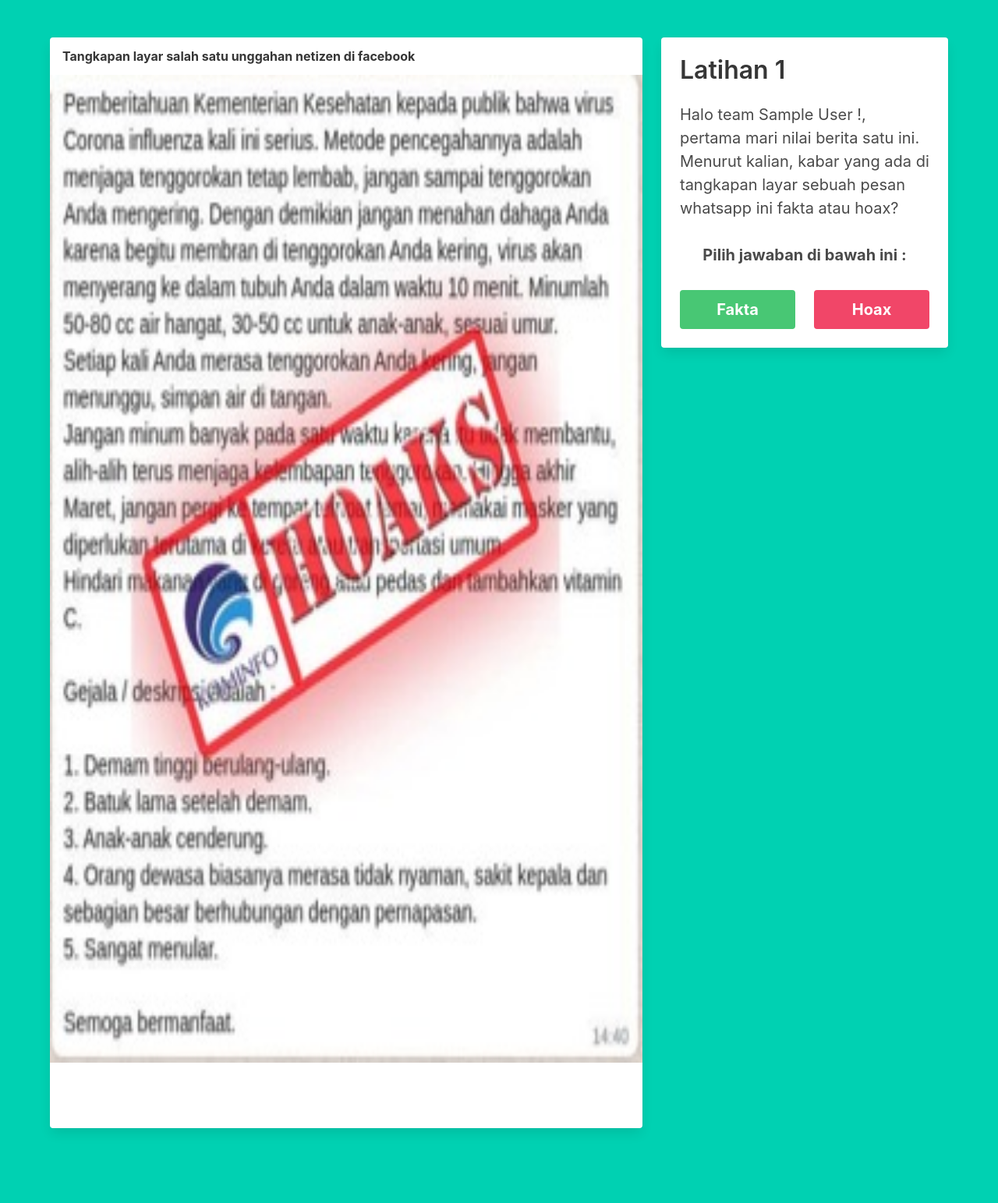
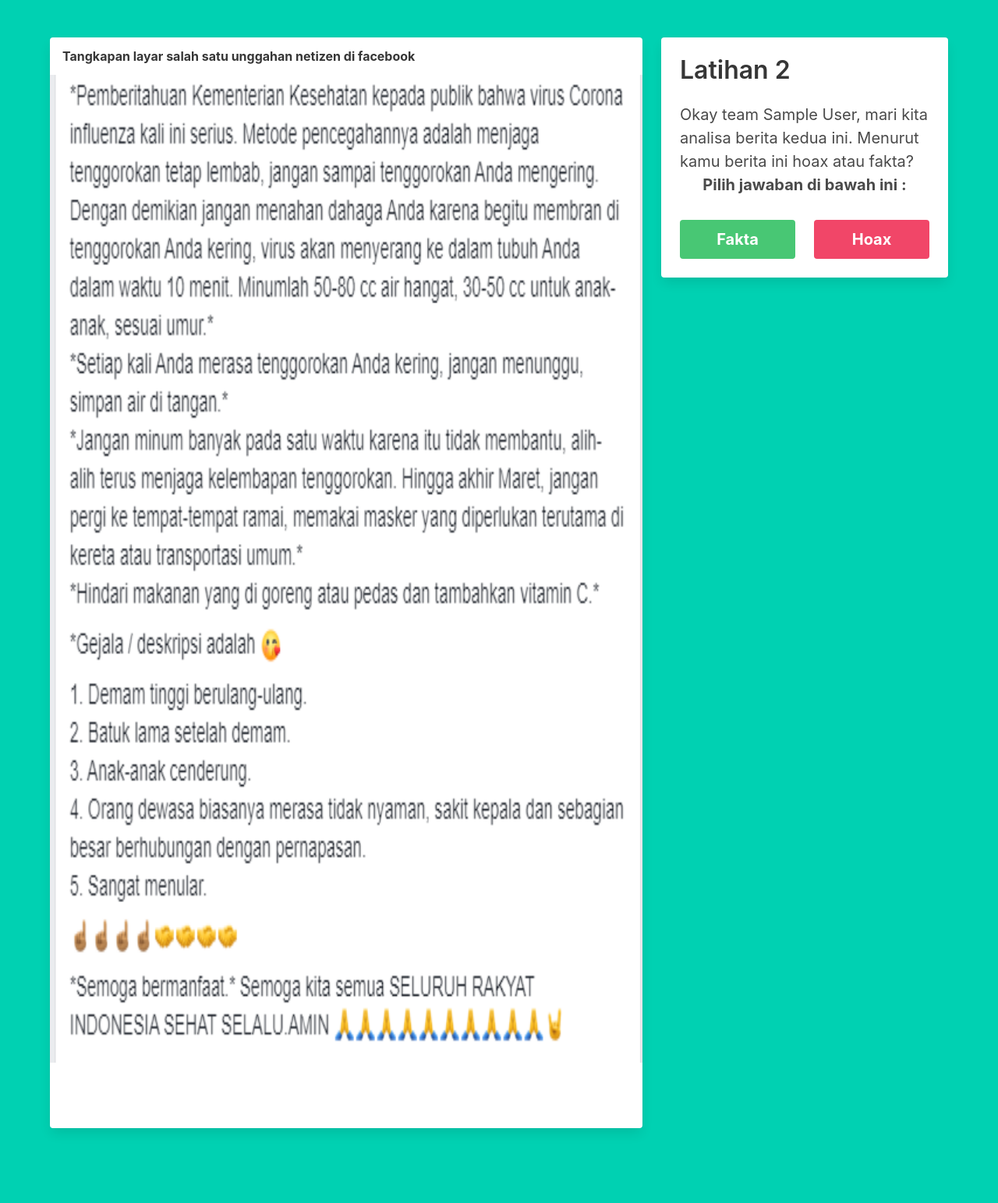
Before and after one commit to bijancot/hoax, a PHP site: page /main/pemanasan/kedua.php in a window 1280 px wide. Shown: the whole page at 78% size. Run offline with PHP 8.4, Linux system fonts and the light colour scheme; the visitor is signed in with stand-in values (Sample User, id 1); some libraries are stand-ins or nearby versions.

```diff
--- a/main/pemanasan/kedua.php
+++ b/main/pemanasan/kedua.php
@@ -35,7 +35,7 @@
                         </a> -->
                       </header>
                         <figure class="image is-3by5">
-                        <img src="../../assets/image/image_3.png" alt="Placeholder image">
+                        <img src="../../assets/image/image_4.png" alt="Placeholder image">
                         </figure>
                         <div class="card-content is-size-5-mobile is-size-4-desktop ">
                           <!-- <div class="is-hidden-mobile">Tangkapan layar Pesan salah satu <em>WhatsApp Group</em></div> -->
@@ -71,8 +71,8 @@
                   <div class="card is-hidden-mobile">
 
                     <div class="card-content is-size-5-mobile is-size-5-desktop">
-                      <h2 class="title has-text-dark">Latihan 1</h2>
-                      <p>Halo team <?= $user?> !, pertama mari nilai berita satu ini. Menurut kalian, kabar yang ada di tangkapan layar sebuah pesan whatsapp ini fakta atau hoax?</p>
+                      <h2 class="title has-text-dark">Latihan 2</h2>
+                      Okay team <?= $user ?>, mari kita analisa berita kedua ini. Menurut kamu berita ini hoax atau fakta?
                       <br/>
                       <p class="has-text-centered"><strong>Pilih jawaban di bawah ini :</strong></p><br/>
                       <div class="columns">
@@ -94,13 +94,13 @@
                 </header>
                 <section class="modal-card-body">
                   <figure class="image is-4by5">
-                    <img src="../../assets/image/image_4.png" alt="Placeholder image">
+                    <img src="../../assets/image/image_3.png" alt="Placeholder image">
                   </figure>
                   <br/><br/>
                   <h1 class="title">
                     <span class="has-text-dark">Kategori Informasi :</span> <em class="has-text-danger-dark">HOAX</em>
                     </h1>
-                  <p class="has-text-dark">Sekali lagi, informasi yang telah disebarkan oleh netizen bertujuan baik, namun tidak diiringi dengan <strong>pencarian fakta yang tepat</strong> sehingga terjadi disinformasi. Yuk cek dulu sebelum berbagi!</p><br/>
+                  <p class="has-text-dark">Sekali lagi, informasi yang telah disebarkan oleh netizen bertujuan baik, namun <strong class="has-text-danger-dark">tidak</strong> diiringi dengan <strong class="has-text-danger-dark">pencarian fakta yang tepat</strong> sehingga terjadi disinformasi. Yuk cek dulu sebelum berbagi berita!</p><br/>
                   <article class="message is-dark">
                     <div class="message-body">
                       kutipan resmi dari Kominfo :<br/>
```
